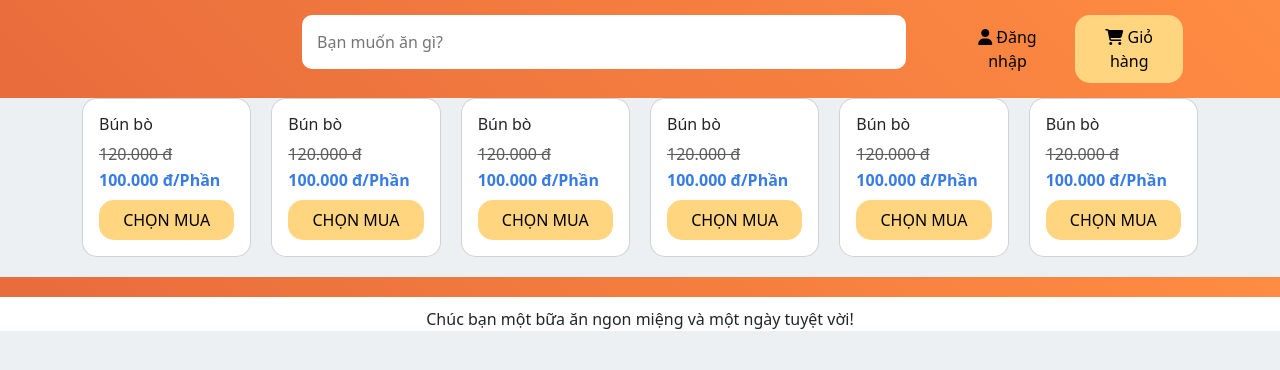
After one commit to MyHuyenGroup11/IE221.P11_Gr17, a Django app: template myWeb/products/templates/TrangChu.html in a window 1280 px wide. The commit adds this page. Shown: the top 370 px of the page. Run offline with Django 5.2, Linux system fonts and the light colour scheme; the template is opened without the code that fills it, so the values that code supplies are empty; some libraries are stand-ins or nearby versions.

Commit message:
Tạo trang chủchủ

```diff
--- /dev/null
+++ b/myWeb/myWeb/static/css/TrangChu.css
@@ -0,0 +1,102 @@
+.grid {
+    display: grid;
+    grid-template-columns: 1fr 1fr 1fr 1fr 1fr 1fr;
+    gap: 20px;
+    margin-bottom: 20px;
+}
+
+.grid .card {
+    border-radius: 15px;
+    overflow: hidden;
+}
+
+.grid .card .image-and-brand {
+    display: flex;
+    flex-direction: column;
+    align-items: center;
+}
+
+.grid .card .image-and-brand img{
+    width: 70%;
+}
+
+.grid .card .image-and-brand .brand {
+    border-radius: 10px;
+    border: 1px solid black;
+}
+
+.grid .card .card-img-top {
+    width: 100%;
+    height: 100%;
+    object-fit: contain;
+}
+
+.grid .card .card-body .card-title {
+    font-size: 16px;
+}
+
+.grid .card .card-body .card-sale-off {
+    color: #377CE6;
+    display: flex;
+    flex-direction: column;
+    align-items: center;
+}
+
+.grid .card .card-body .product-info .rate-and-sold {
+    display: flex;
+}
+
+.grid .card .card-body .product-info .price {
+    font-size: 16px;
+    font-weight: bold;
+    color: #377CE6;
+    margin: 2px 0;
+
+}
+
+del {
+    color: rgb(91, 91, 91);
+    min-height: 1em;
+    display: inline-block;
+    margin-bottom: 0px;
+}
+
+.price {
+    margin-bottom: 0px;
+}
+
+.grid .card .card-body .product-info .rate-and-sold .rate,
+.grid .card .card-body .product-info .rate-and-sold .sold {
+    margin-bottom: auto;
+
+    font-size: 14px;
+    color: rgb(91, 91, 91);
+    margin: 0 4px;
+}
+
+.grid .card .card-body button {
+    display: block;
+    margin: 8px auto 0;
+    width: 100%;
+    padding: 8px 16px;
+}
+
+.fa-heart {
+    color: rgb(91, 91, 91);
+    margin-right: 4px;
+}
+
+.vertical-line {
+    margin-bottom: auto;
+    margin-top: -1px;
+    font-size: 14px;
+    color: rgb(91, 91, 91);
+    margin: none;
+}
+
+.line-clamp {
+    display: -webkit-box;
+    -webkit-line-clamp: 2;
+    -webkit-box-orient: vertical;
+    overflow: hidden;
+}
--- /dev/null
+++ b/myWeb/products/templates/TrangChu.html
@@ -0,0 +1,90 @@
+{% extends "base.html" %}
+{% load static %}
+
+{% block products %}
+<link rel="stylesheet" href = "{% static 'css/TrangChu.css' %}">
+
+<section class="products">
+    <div class="container">
+        <div class="grid">
+            <div class="card">
+
+                <div class="card-body">
+                    <h5 class="card-title line-clamp">
+                        Bún bò
+                    </h5>
+                    <p class="price"><del>120.000 đ</del></p>
+                    <div class="product-info">
+                        <p class="price">100.000 đ/Phần</p>
+                    </div>
+                    <button>CHỌN MUA</button>
+                </div>
+            </div>
+            <div class="card">
+
+                <div class="card-body">
+                    <h5 class="card-title line-clamp">Bún bò
+                    </h5>
+                    <p class="price"><del>120.000 đ</del></p>
+                    <div class="product-info">
+                        <p class="price">100.000 đ/Phần</p>
+
+                    </div>
+                    <button>CHỌN MUA</button>
+                </div>
+            </div><div class="card">
+
+                <div class="card-body">
+                    <h5 class="card-title line-clamp">Bún bò
+                    </h5>
+                    <p class="price"><del>120.000 đ</del></p>
+                    <div class="product-info">
+                        <p class="price">100.000 đ/Phần</p>
+
+                    </div>
+                    <button>CHỌN MUA</button>
+                </div>
+            </div>
+            <div class="card">
+
+                <div class="card-body">
+                    <h5 class="card-title line-clamp">Bún bò
+                    </h5>
+                    <p class="price"><del>120.000 đ</del></p>
+                    <div class="product-info">
+                        <p class="price">100.000 đ/Phần</p>
+
+                    </div>
+                    <button>CHỌN MUA</button>
+                </div>
+            </div>
+            <div class="card">
+
+                <div class="card-body">
+                    <h5 class="card-title line-clamp">Bún bò
+                    </h5>
+                    <p class="price"><del>120.000 đ</del></p>
+                    <div class="product-info">
+                        <p class="price">100.000 đ/Phần</p>
+
+                    </div>
+                    <button>CHỌN MUA</button>
+                </div>
+            </div>
+            <div class="card">
+
+                <div class="card-body">
+                    <h5 class="card-title line-clamp">Bún bò
+                    </h5>
+                    <p class="price"><del>120.000 đ</del></p>
+                    <div class="product-info">
+                        <p class="price">100.000 đ/Phần</p>
+
+                    </div>
+                    <button>CHỌN MUA</button>
+                </div>
+            </div>
+        </div>
+    </div>
+</section>
+{% endblock products %}
--- a/myWeb/products/templates/base.html
+++ b/myWeb/products/templates/base.html
@@ -7,7 +7,7 @@
 
     <meta charset="utf-8">
     <meta name="viewport" content="width=device-width, initial-scale=1">
-    <title>document</title>
+    <title>websiteBandoan</title>
 
     <!-- Bootstrap CSS từ CDN -->
     <link href="https://cdn.jsdelivr.net/npm/bootstrap@5.3.3/dist/css/bootstrap.min.css" rel="stylesheet"
@@ -29,9 +29,6 @@
             <div class="main-header">
                 <div class="row">
                     <div class="col-xl-2">
-                        <div class="logo">
-                            <img src="./assets/img/logo.png" alt="">
-                        </div>
                     </div>
                     <div class="col-xl-7">
                         <div class="search">
@@ -50,6 +47,10 @@
         </div>
     </header>
 
+    {% block products %}
+
+    {% endblock products %}
+
     <footer>
         <div class = "container">
             <p>Chúc bạn một bữa ăn ngon miệng và một ngày tuyệt vời!</p>
--- a/myWeb/products/urls.py
+++ b/myWeb/products/urls.py
@@ -3,5 +3,5 @@ from django.urls import path, include
 from . import views
 
 urlpatterns = [
-    path('', views.base, name='base')
+    path('', views.TrangChu, name='TrangChu')
 ]
--- a/myWeb/products/views.py
+++ b/myWeb/products/views.py
@@ -2,5 +2,5 @@ from django.shortcuts import render
 from django.http import HttpResponse
 
 # Create your views here.
-def base(request):
-    return render(request,"base.html")
+def TrangChu(request):
+    return render(request,"TrangChu.html")
```
Also changed, not shown: myWeb/myWeb/static/css/base.css (line endings or trailing spaces).
